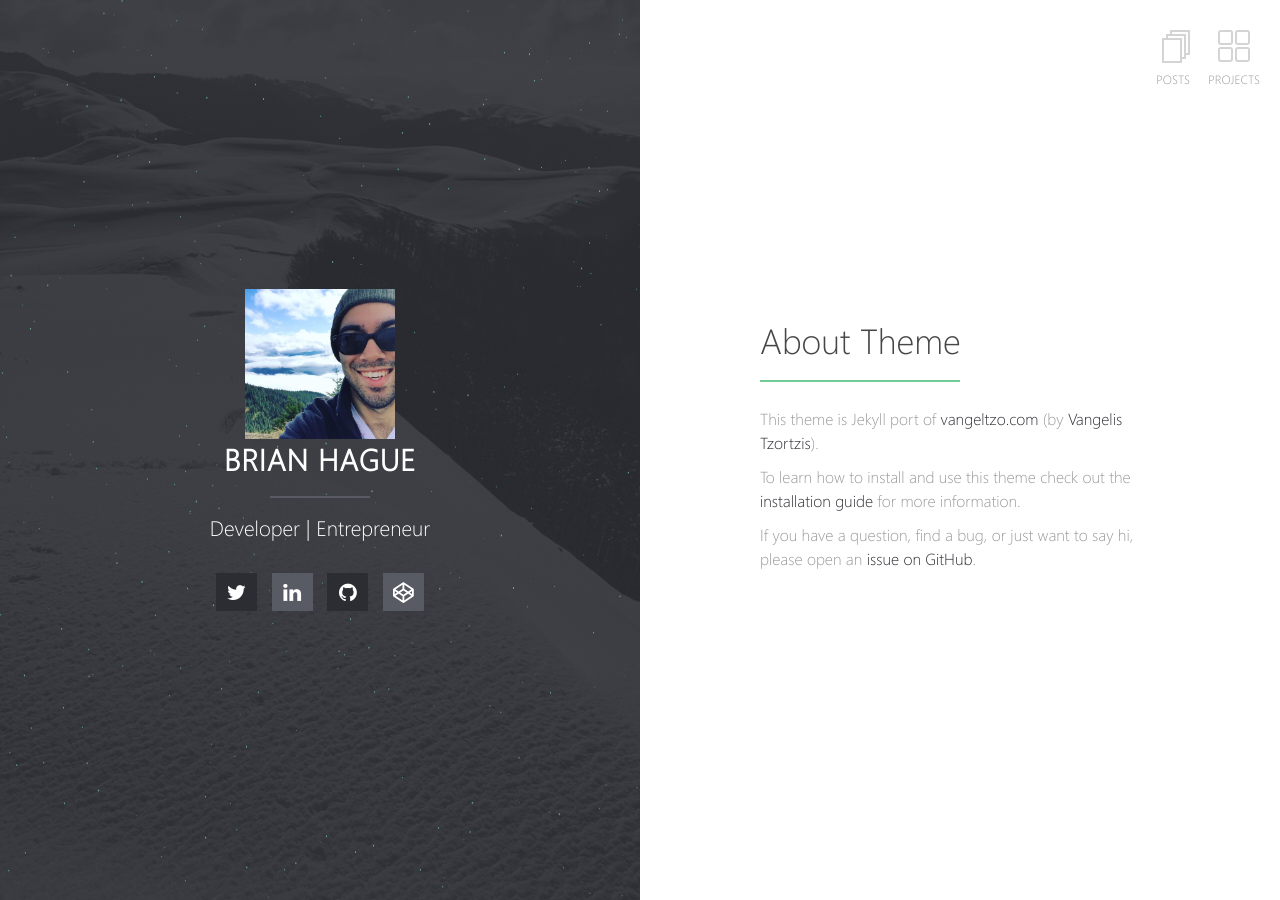
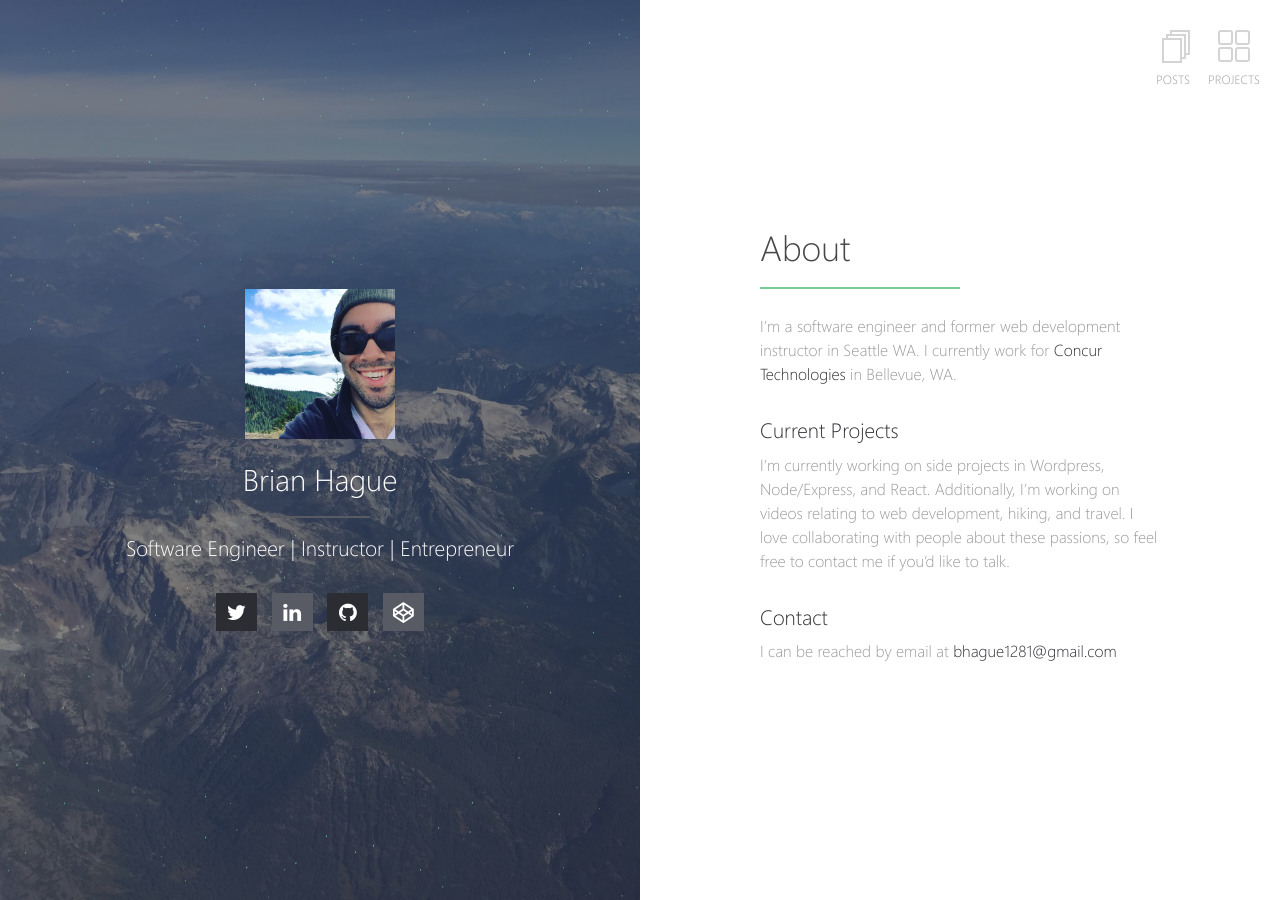
Before and after one commit to bhague1281/bhague1281.github.io, a Jekyll site: the page built from index.md, in a window 1280 px wide. Built offline with Jekyll 4.4.1, drawn with Linux system fonts in a browser that asks for light colours; our own code applies the rules of GitHub Pages for plain Markdown files.

Commit message:
updated home image and content

```diff
--- a/_config.yml
+++ b/_config.yml
@@ -1,13 +1,13 @@
 # Site
 title: Brian Hague
-description: Developer | Entrepreneur
+description: Software Engineer | Instructor | Entrepreneur
 url: http://brianhague.me
 logo: profile-pic.jpg                                       # Site logo
 locale: en_US
 
 # Left Block Images
 background:
-  homepage: images/home.png                           # this image will be shown on homepage's left block
+  homepage: images/cascades-from-air.jpg                           # this image will be shown on homepage's left block
   post-list: images/unsplash-image-10.jpg             # this image will be shown on post list page
   default-post: images/unsplash-gallery-image-3.jpg   # this image will be shown when post's front matter doesn't specify any image
 
--- a/_includes/head.html
+++ b/_includes/head.html
@@ -58,6 +58,6 @@
   <!-- Left Block Images for Home and Pages -->
   <style type="text/css">
     #posts .block-left {background: linear-gradient(rgba(0, 0, 0, 0.5), rgba(0, 0, 0, 0.5)), url({{ site.url }}/{{ site.background.post-list }}) no-repeat;background-size: cover, cover;}
-    .block-left {background: linear-gradient(rgba(44,45,51,0.9), rgba(44,45,51,0.9)), url({{ site.url }}/{{ site.background.homepage }}) no-repeat;background-size: cover;}
+    .block-left {background: linear-gradient(rgba(44,45,51,0.6), rgba(44,45,51,0.6)), url({{ site.url }}/{{ site.background.homepage }}) no-repeat;background-size: cover;}
   </style>
 </head>
--- a/assets/_sass/_site.scss
+++ b/assets/_sass/_site.scss
@@ -287,7 +287,7 @@ canvas {
   display: inline-block;
   height: auto;
   background-size: 100%;
-  margin: 0 auto;
+  margin: 20px;
   position: relative;
   font: 0/0 verdana;
   color: transparent;
@@ -390,11 +390,6 @@ canvas {
 
 .main-info {
   color: $white;
-  h1 {
-    font-weight: bold;
-    text-transform: uppercase;
-    letter-spacing: 1px;
-  }
   h2 {
     font-size: 21px;
     line-height: 30px;
--- a/index.md
+++ b/index.md
@@ -1,10 +1,15 @@
 ---
 layout: home
 ---
-# About Theme
 
-This theme is Jekyll port of [vangeltzo.com](http://vangeltzo.com/) (by [Vangelis Tzortzis](https://github.com/srekoble)).
+# About
 
-To learn how to install and use this theme check out the [installation guide](http://taylantatli.me/Halve/halve-theme/) for more information.
+I'm a software engineer and former web development instructor in Seattle WA. I currently work for [Concur Technologies](https://www.concur.com/){:target="_blank"} in Bellevue, WA.
 
-If you have a question, find a bug, or just want to say hi, please open an [issue on GitHub](https://github.com/TaylanTatli/Halve/issues/new).
+### Current Projects
+
+I'm currently working on side projects in Wordpress, Node/Express, and React. Additionally, I'm working on videos relating to web development, hiking, and travel. I love collaborating with people about these passions, so feel free to contact me if you'd like to talk.
+
+### Contact
+
+I can be reached by email at [bhague1281@gmail.com](mailto:bhague1281@gmail.com)
```
Also changed, not shown: images/cascades-from-air.jpg (added).
